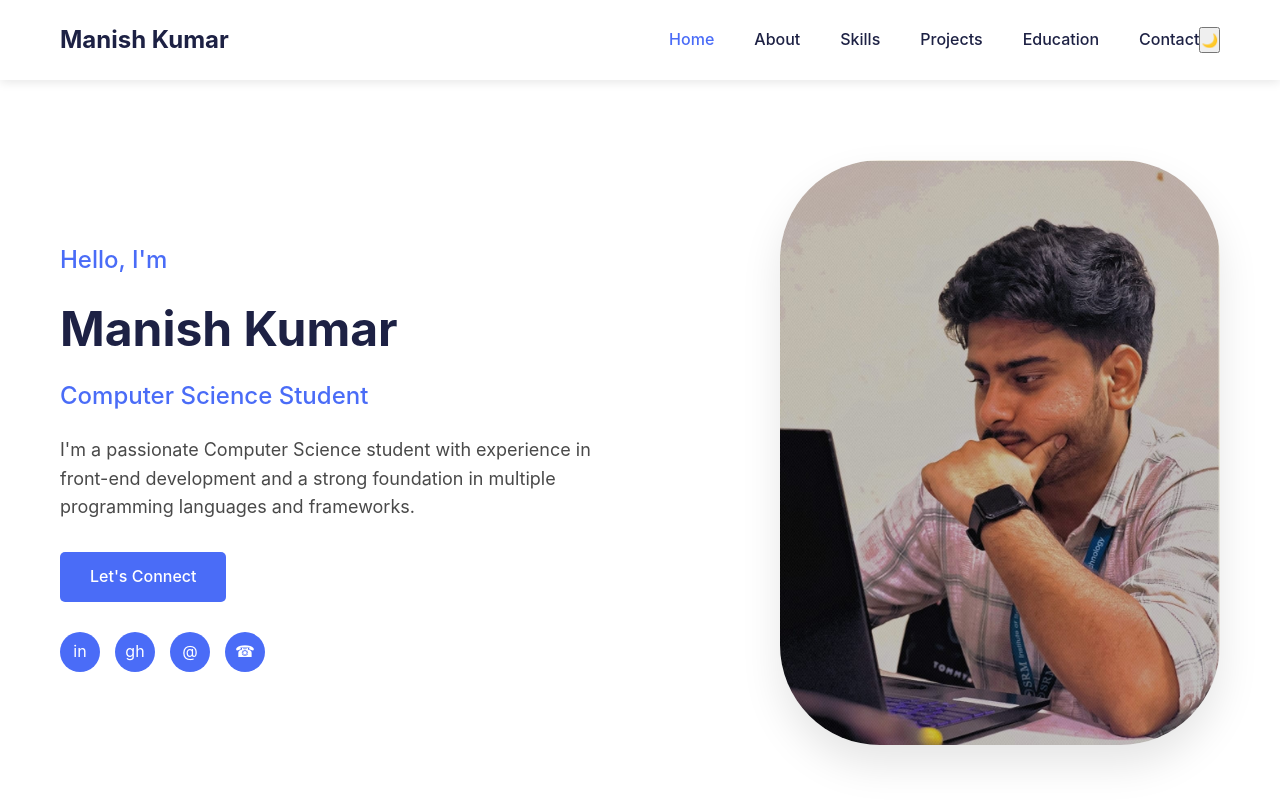
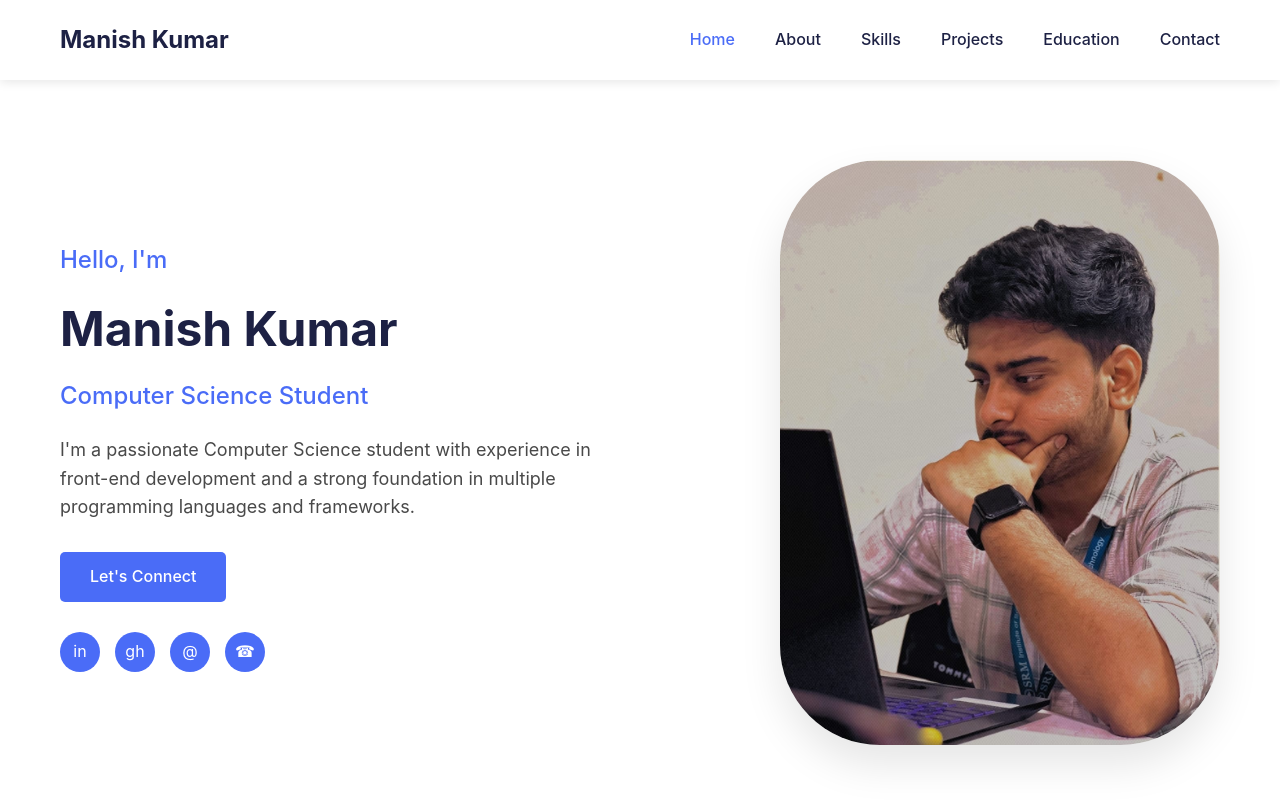
Before and after one commit to ManishhDev/Portfolio, a plain HTML site: page index.html in a window 1280 px wide. Shown: the top 800 px of the page. Drawn offline with Linux system fonts and the light colour scheme.

Commit message:
Update index.html

```diff
--- a/index.html
+++ b/index.html
@@ -19,7 +19,7 @@
                     <li><a href="#projects">Projects</a></li>
                     <li><a href="#education">Education</a></li>
                     <li><a href="#contact">Contact</a></li>
-                    <button id="dark-mode-toggle">🌙</button>
+<!--                     <button id="dark-mode-toggle">🌙</button> -->
 
                 </ul>
                 <div class="menu-toggle">☰</div>
```
